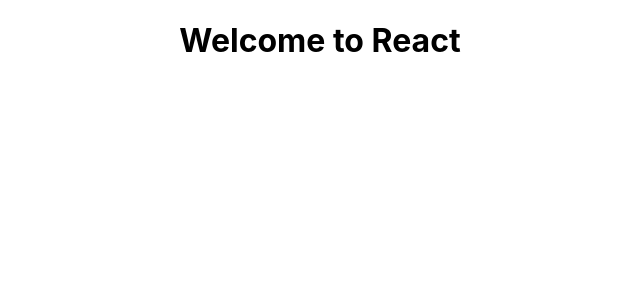
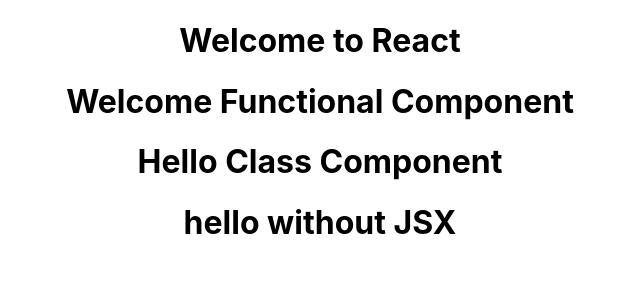
Before and after one commit to viswanathgowda/react, a React (Create React App) app in the folder hello-world/: page / in a window 1280 px wide. Shown: the top 300 px of the page, without its empty margins (320-960 px from the left). Built offline with nearby package versions, Linux system fonts and the light colour scheme.

Commit message:
implemented the functional(stateless), class(stateful) components, implemented the code with JSX and without JSX

```diff
--- a/hello-world/src/App.js
+++ b/hello-world/src/App.js
@@ -1,10 +1,15 @@
 import "./App.css";
-import { Welcome1 } from "./components/welcome";
+import { Welcome1, Welcome2 } from "./components/welcome";
+import Greet from "./components/Greet";
+import { Hello } from "./components/Hello";
 
 function App() {
   return (
     <div className="App">
       <Welcome1 />
+      <Welcome2 />
+      <Greet />
+      <Hello />
     </div>
   );
 }
--- /dev/null
+++ b/hello-world/src/components/Greet.js
@@ -0,0 +1,17 @@
+/**
+ * Greet is a React component that renders a simple greeting message.
+ * This component is implemented as a class component.
+ *
+ * @class Greet
+ * @extends {React.Component}
+ * @description This component displays a heading with the text "Hello Class Component".
+ */
+import React from "react";
+
+class Greet extends React.Component {
+  render() {
+    return <h1>Hello Class Component</h1>;
+  }
+}
+
+export default Greet;
--- /dev/null
+++ b/hello-world/src/components/Hello.js
@@ -0,0 +1,38 @@
+/**
+ * A functional React component that renders a "Hello" message.
+ *
+ * This component demonstrates two ways of rendering elements in React:
+ * 1. Using JSX (commented out).
+ * 2. Without using JSX, by directly using React.createElement.
+ *
+ * The component returns a <div> element with an id of "hello" and a className of "dummyClass",
+ * containing an <h1> element with the text "hello without JSX".
+ *
+ * @component
+ * @example
+ * Using JSX (commented out)
+ *  return <h1>Hello JSX</h1>;
+ *
+ *  Without using JSX
+ * return React.createElement(
+ *   "div",
+ *   { id: "hello", className: "dummyClass" },
+ *   React.createElement("h1", null, "hello without JSX")
+ * );
+ *
+ * @returns {React.Element} A React element representing the "Hello" message.
+ */
+import React from "react";
+
+export const Hello = () => {
+  /**Using JSX */
+  // return <h1>Hello JSX</h1>;
+
+  /**Without Using JSX */
+
+  return React.createElement(
+    "div",
+    { id: "hello", className: "dummyCalss" },
+    React.createElement("h1", null, "hello without JSX")
+  );
+};
```
Also changed, not shown: hello-world/src/components/welcome.js (+12 -0 lines).
